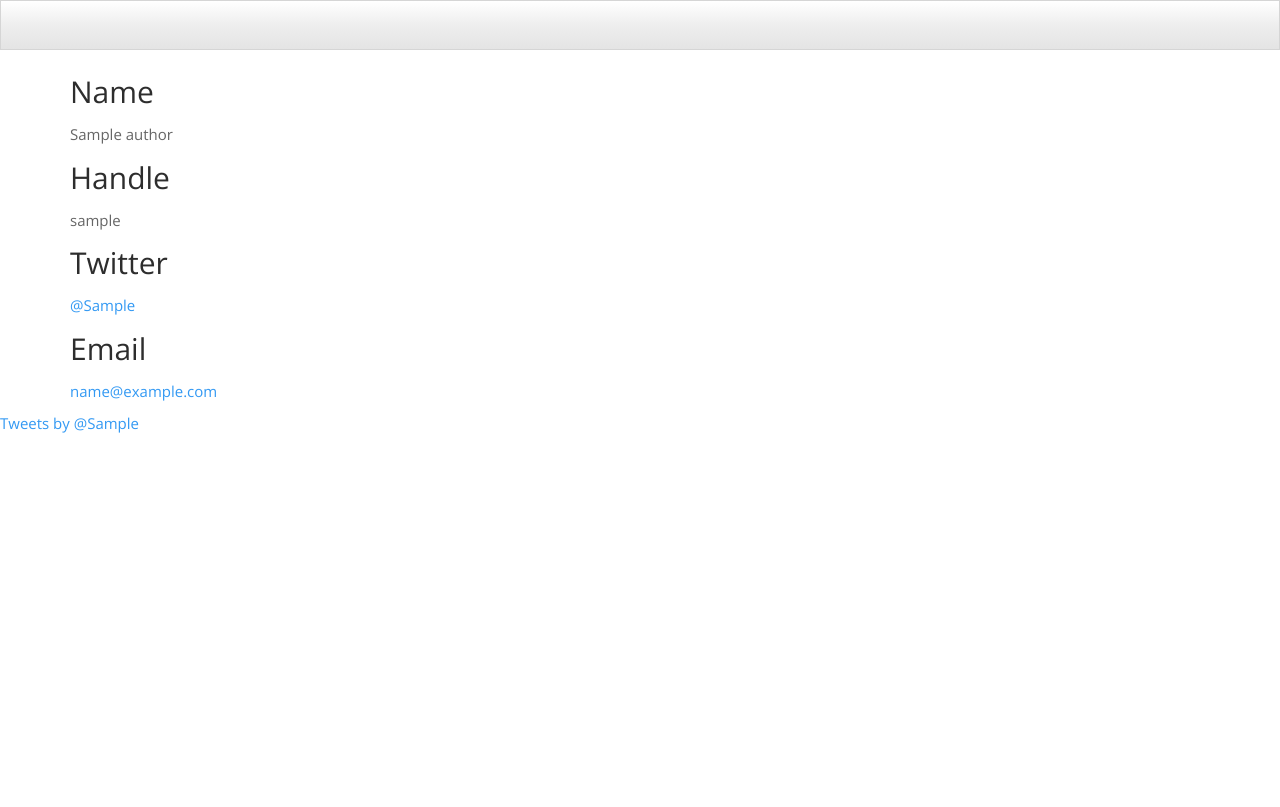
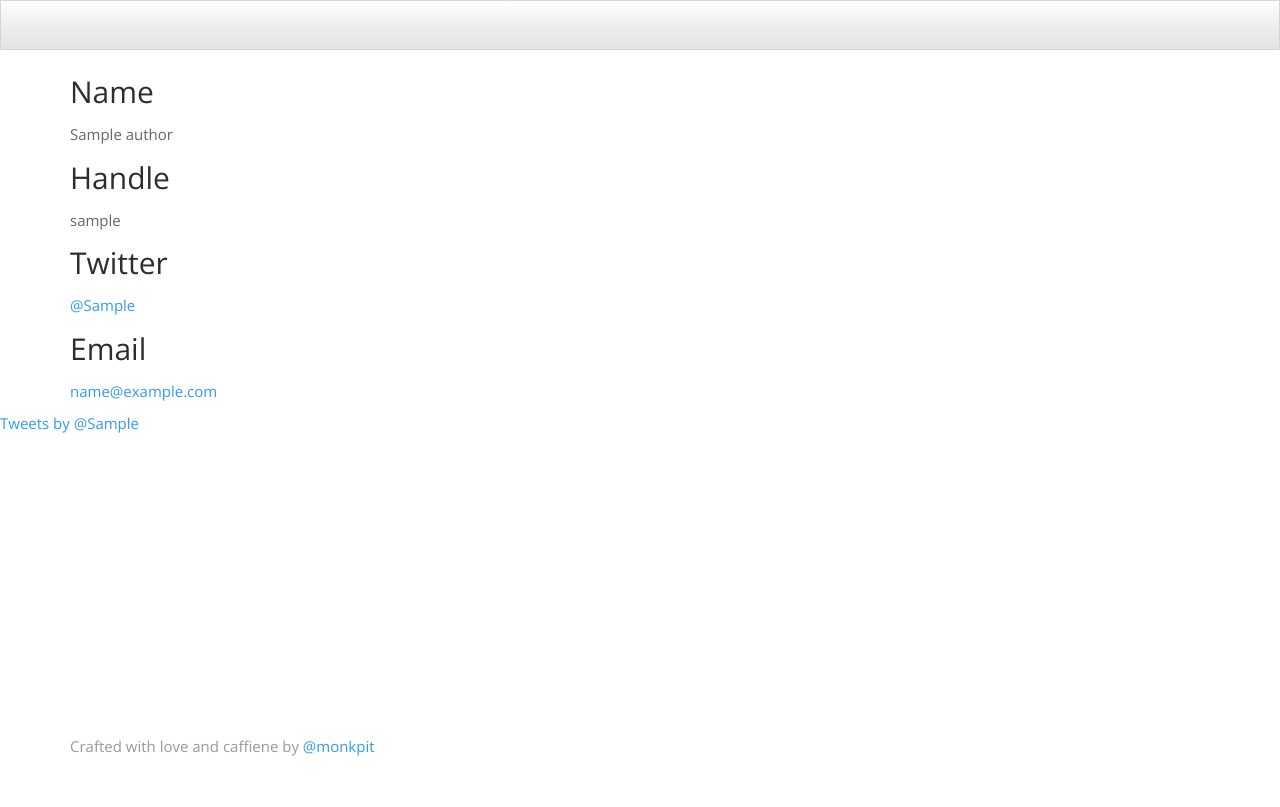
Before and after one commit to monkpit/monkblog, a Flask app: page /authors/sample in a window 1280 px wide. Before the commit the page ends 433 px from the top, so only its background shows below. Run offline with Flask 2, Linux system fonts and the light colour scheme; tables that the repository leaves empty hold one stand-in row (values such as "Sample post"); some libraries are stand-ins or nearby versions.

Commit message:
Added footer

```diff
--- a/monkblog/app.py
+++ b/monkblog/app.py
@@ -1,6 +1,7 @@
 from flask import Flask
 
-from monkblog.settings import APP_STATIC, DATABASE_URI
+from monkblog.settings import APP_STATIC, DATABASE_URI, CONNECTION_POOL_RECYCLE
 
 app = Flask(__name__)
 app.config['SQLALCHEMY_DATABASE_URI'] = DATABASE_URI
+app.config['SQLALCHEMY_POOL_RECYCLE'] = CONNECTION_POOL_RECYCLE
--- a/monkblog/settings.py
+++ b/monkblog/settings.py
@@ -2,3 +2,4 @@ import os
 from local_settings import DATABASE_URI
 APP_ROOT = os.path.dirname(os.path.abspath(__file__))
 APP_STATIC = os.path.join(APP_ROOT, 'static')
+CONNECTION_POOL_RECYCLE = 4
--- a/monkblog/templates/base/base.html
+++ b/monkblog/templates/base/base.html
@@ -25,6 +25,8 @@
         {% include 'base/navbar.html' %}
         {% block content %}
         {% endblock %}
+
+        {% include 'base/footer.html' %}
 
         <script src="https://ajax.googleapis.com/ajax/libs/jquery/1.11.3/jquery.min.js"></script>
         <script>window.jQuery || document.write("<script src=\"{{ url_for('static', filename='js/vendor/jquery-1.11.3.min.js') }}\"><\/script>")</script>
--- /dev/null
+++ b/monkblog/templates/base/footer.html
@@ -0,0 +1,5 @@
+<footer class="footer">
+    <div class="container">
+        <p class="text-muted" style="padding-top: 20em;">Crafted with love and caffiene by <a href="https://twitter.com/monkpit">@monkpit</a></p>
+    </div>
+</footer>
```
